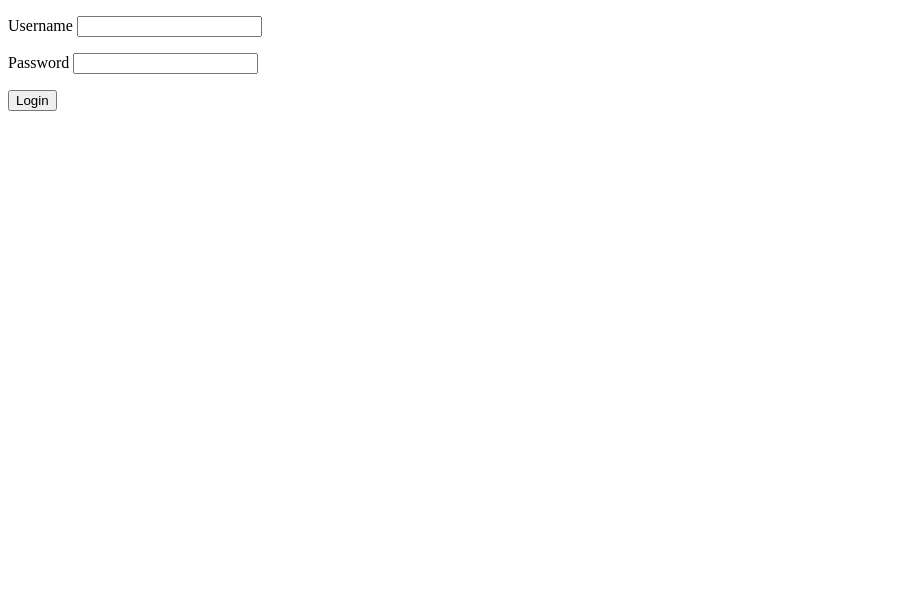
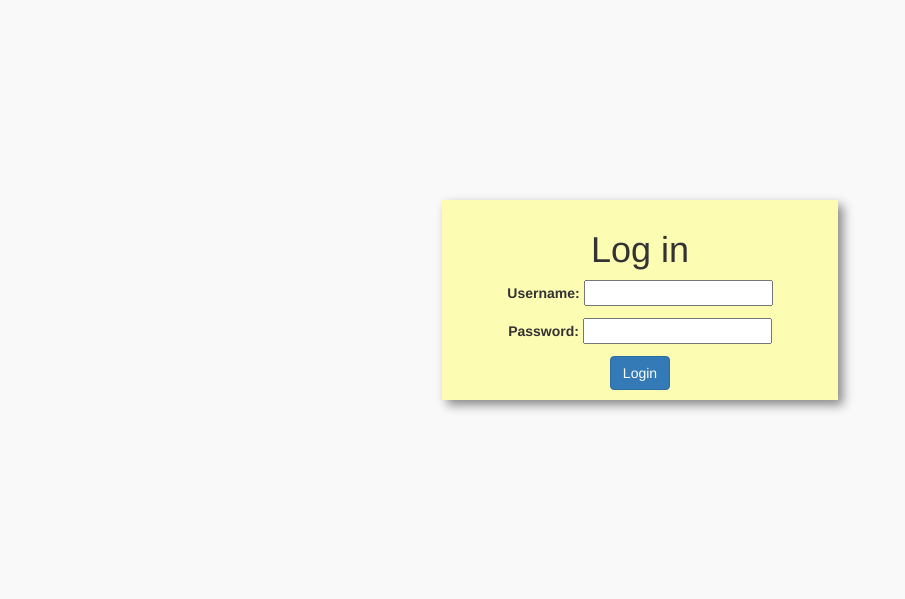
Before and after one commit to RaviHegde12/Examinator, a Django app: page /login/ in a window 1280 px wide. Shown: the top 599 px of the page, without its empty margins (0-905 px from the left). Run offline with Django 3.2, Linux system fonts and the light colour scheme; parts of the project's set-up code (start-up, migrations or seed data) failed here and were passed over; some libraries are stand-ins or nearby versions.

Commit message:
Added styling for login page

```diff
--- a/examinator/static/css/main.css
+++ b/examinator/static/css/main.css
@@ -90,3 +90,17 @@ html, body {
   padding: 2%;
   color: white;
 }
+
+
+/* login page css */
+
+.form-container {
+  margin: 200px auto;
+}
+
+.form {
+  padding: 10px;
+  background: #ff78;
+  text-align: center;
+  box-shadow: 5px 5px 10px #888;
+}
--- a/examinator/templates/registration/login.html
+++ b/examinator/templates/registration/login.html
@@ -1,20 +1,35 @@
+{% load static %}
+{% load bootstrap %}
+
 <!DOCTYPE html>
 <html>
 <head>
     <title>Login</title>
+    <link rel="icon" href="{% static 'evaluation.png' %}"/>
+    <link rel="stylesheet" href="{% static 'css/main.css' %}">
+    <link rel="stylesheet" href="https://maxcdn.bootstrapcdn.com/bootstrap/3.3.7/css/bootstrap.min.css"/>
 </head>
 <body>
-    <form method="POST">
+<div class="container-fluid">
+  <div class="row">
+    <div class="col-md-4 col-md-offset-4">
+      <div class="form-container">
+        <form class="form" method="POST">
           {% csrf_token %}
+          <h1>Log in</h1>
             <p>
-            <label>Username</label>
+                <label>Username:</label>
                 <input type="text" name="username">
             </p>
             <p>
-            <label>Password</label>
+                <label>Password:</label>
                 <input type="password" name="password">
             </p>
-        <button type="submit">Login</button>
+            <button class="btn btn-primary" type="submit">Login</button>
         </form>
+      </div>
+    </div>
+  </div>
+</div>
 </body>
 </html>
```
Lines whose indentation alone changed are shown as unchanged.
